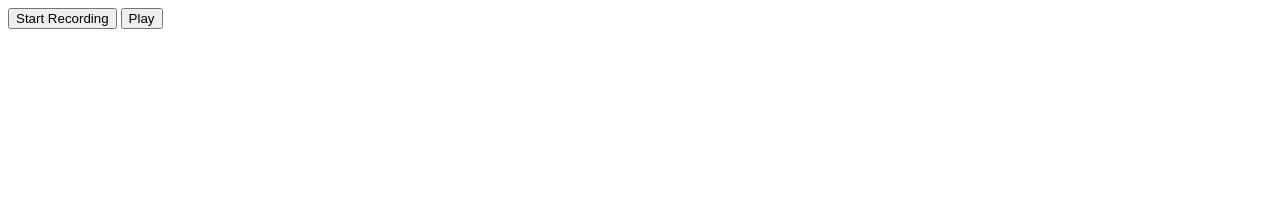
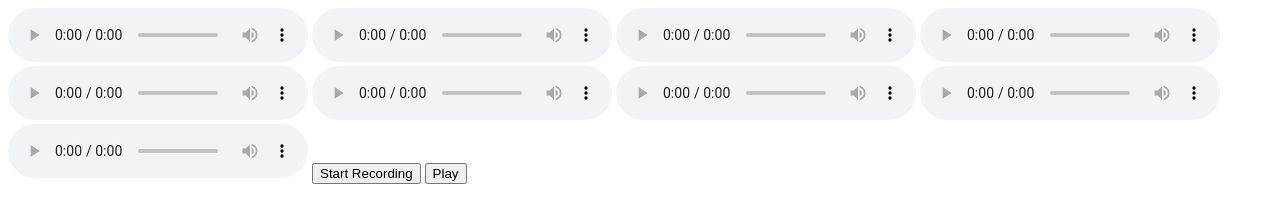
Before and after one commit to Paaka/zajeciaJS, a plain HTML site: page Drumkit/drumkit.html in a window 1280 px wide. Drawn offline with Linux system fonts and the light colour scheme.

Commit message:
Now playing recording song works

```diff
--- a/Drumkit/drumkit.html
+++ b/Drumkit/drumkit.html
@@ -7,15 +7,15 @@
     <title>Drumkit!</title>
 </head>
 <body>
-    <audio src="./sounds/boom.wav" id="boom" ></audio>
-    <audio src="./sounds/clap.wav" id="clap" ></audio>
-    <audio src="./sounds/hihat.wav" id="hihat" ></audio>
-    <audio src="./sounds/kick.wav" id="kick" ></audio>
-    <audio src="./sounds/openhat.wav" id="openhat" ></audio>
-    <audio src="./sounds/ride.wav" id="ride" ></audio>
-    <audio src="./sounds/snare.wav" id="snare" ></audio>
-    <audio src="./sounds/tink.wav" id="tink" ></audio>
-    <audio src="./sounds/tom.wav" id="tom" ></audio>
+    <audio src="./sounds/boom.wav" id="boom" controls ></audio>
+    <audio src="./sounds/clap.wav" id="clap" controls></audio>
+    <audio src="./sounds/hihat.wav" id="hihat" controls></audio>
+    <audio src="./sounds/kick.wav" id="kick" controls></audio>
+    <audio src="./sounds/openhat.wav" id="openhat" controls></audio>
+    <audio src="./sounds/ride.wav" id="ride" controls></audio>
+    <audio src="./sounds/snare.wav" id="snare" controls></audio>
+    <audio src="./sounds/tink.wav" id="tink" controls></audio>
+    <audio src="./sounds/tom.wav" id="tom" controls></audio>
     <button id="recordBtn">Start Recording</button>
     <button id="playBtn">Play</button>
     <script type="text/javascript" src="script.js"></script>
--- a/Drumkit/script.js
+++ b/Drumkit/script.js
@@ -109,11 +109,22 @@ function playSound(key,list,zeroTime){
     console.log(channel1);
 }
 
+function calculateTime(){
+    channel1.map((val, i, arr) =>{
+        console.log(val.time);
+    })
+}
+
+
 function playRecordedAudio(){
+    const xd = calculateTime();
+    console.log(xd);
     channel1.forEach((value,i,arr)=>{
         setTimeout(()=>{
             const val = value.code
-            allSounds[val].sound.play();// controlse dodać xd
+            allSounds[val].sound.currentTime = 0;
+            allSounds[val].sound.play();
+
         },
         value.time)
     })
```
